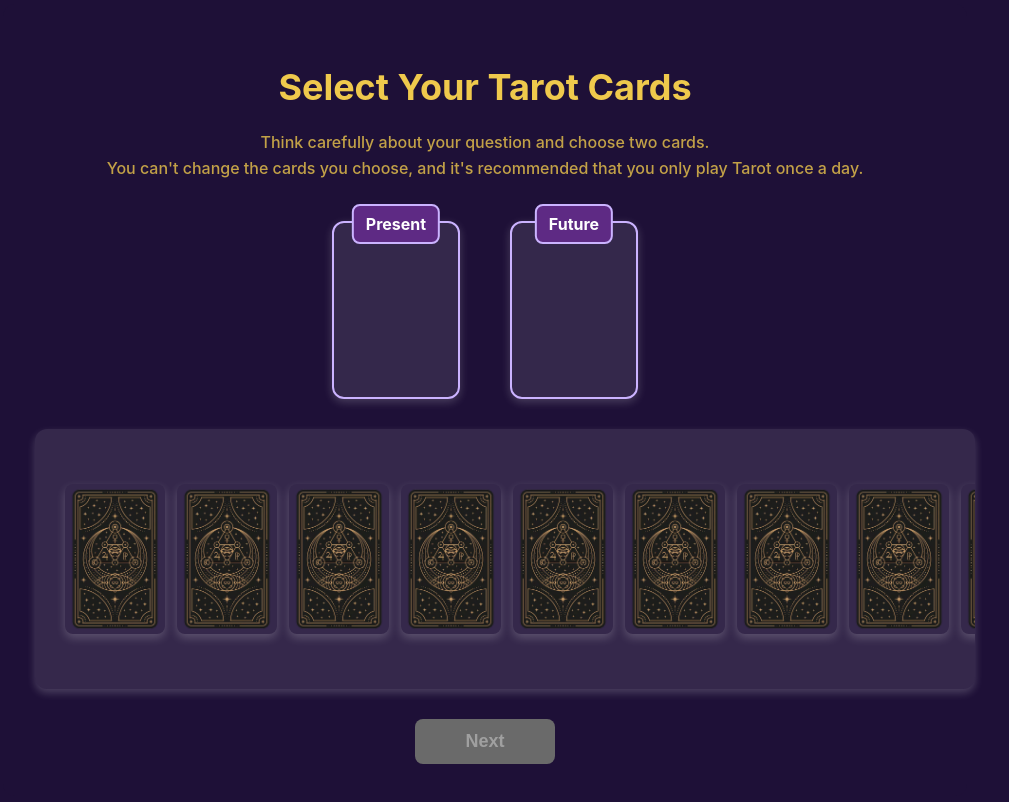
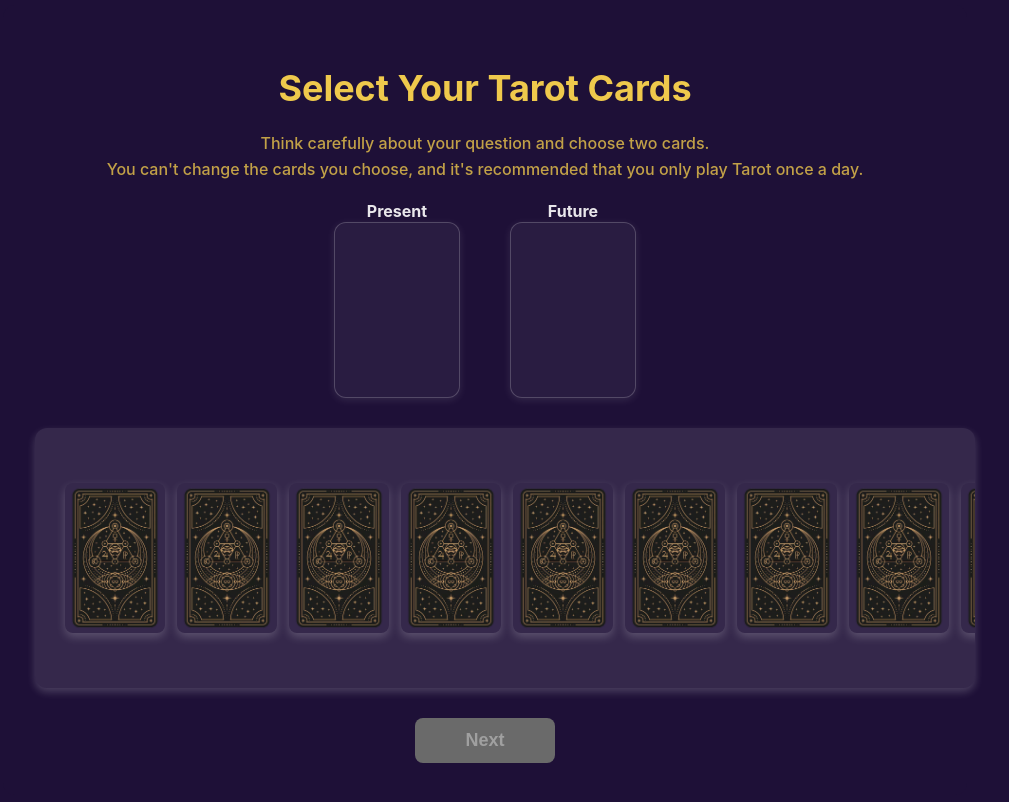
Before and after one commit to MJZ-Templates/tarot-widget, a React (Vite) app: page / in a window 1280 px wide. Shown: the top 802 px of the page, without its empty margins (155-1164 px from the left). Built offline with nearby package versions, Linux system fonts and the light colour scheme.

Commit message:
design: 디자인 수정

```diff
--- a/src/components/CardLabel.jsx
+++ b/src/components/CardLabel.jsx
@@ -11,15 +11,15 @@ const StyledLabel = styled.div`
   align-items: center;
   justify-content: center;
   position: absolute;
-  top: -19px;
+  top: -28px;
   left: 50%;
   transform: translateX(-50%);
-  background: #5e2a84;
-  padding: 6px 12px;
-  color: #ffffff;
+  padding: 4px 10px;
+  color: rgba(255, 255, 255, 0.9);
   font-size: 16px;
-  font-weight: bold;
-  border: 2px solid #cbb3ff;
+  font-weight: 700;
   border-radius: 8px;
   white-space: nowrap;
+  transition: all 0.3s ease;
+  z-index: 10;
 `;
--- a/src/pages/InterpretationPage.jsx
+++ b/src/pages/InterpretationPage.jsx
@@ -53,6 +53,7 @@ const Container = styled.div`
   padding: 2rem;
   border-radius: 12px;
   box-shadow: 0px 4px 12px rgba(255, 215, 0, 0.15);
+  backdrop-filter: blur(10px);
 `;
 
 const Title = styled.h1`
@@ -60,6 +61,7 @@ const Title = styled.h1`
   font-weight: bold;
   color: #efc94c;
   margin-bottom: 1rem;
+  text-shadow: 0px 2px 4px rgba(255, 255, 255, 0.15);
 `;
 
 const InterpretationContainer = styled.div`
@@ -71,19 +73,19 @@ const InterpretationContainer = styled.div`
 
 const NoCardMessage = styled.p`
   font-size: 18px;
-  color: #efc94c;
+  color: rgba(203, 179, 255, 0.8);
   text-align: center;
 `;
 
 const Card = styled.div`
   width: 280px;
   padding: 20px;
-  border: 2px solid #cbb3ff;
+  border: 1px solid rgba(203, 179, 255, 0.3);
   border-radius: 12px;
   text-align: center;
-  background: rgba(255, 255, 255, 0.1);
-  box-shadow: 0px 3px 15px rgba(255, 204, 0, 0.2);
-  backdrop-filter: blur(8px);
+  background: rgba(255, 255, 255, 0.05);
+  box-shadow: 0px 3px 12px rgba(255, 255, 255, 0.15);
+  backdrop-filter: blur(12px);
   position: relative;
   transition: transform 0.3s ease-in-out, box-shadow 0.3s ease-in-out;
 `;
@@ -92,7 +94,7 @@ const CardImage = styled.img`
   width: 180px;
   height: auto;
   border-radius: 8px;
-  box-shadow: 0px 3px 8px rgba(255, 204, 0, 0.2);
+  box-shadow: 0px 3px 8px rgba(203, 179, 255, 0.2);
 `;
 
 const CardTitle = styled.h2`
@@ -103,7 +105,7 @@ const CardTitle = styled.h2`
 
 const CardDescription = styled.p`
   font-size: 16px;
-  color: #d1c3ff;
+  color: rgba(203, 179, 255, 0.8);
   line-height: 1.6;
   text-align: justify;
 `;
--- a/src/pages/ResultPage.jsx
+++ b/src/pages/ResultPage.jsx
@@ -87,7 +87,7 @@ const Title = styled.h1`
   font-size: 28px;
   font-weight: bold;
   color: #efc94c;
-  margin-bottom: 1.5rem;
+  margin-bottom: 2rem;
 `;
 
 const ResultContainer = styled.div`
@@ -107,31 +107,20 @@ const NoCardMessage = styled.p`
 const Card = styled.div`
   width: 280px;
   padding: 30px;
-  border: 2px solid #cbb3ff;
+  border: 1px solid rgba(203, 179, 255, 0.3);
   border-radius: 12px;
   text-align: center;
-  background: rgba(255, 255, 255, 0.1);
-  box-shadow: 0px 3px 15px rgba(255, 255, 255, 0.2);
-  backdrop-filter: blur(8px);
+  background: rgba(255, 255, 255, 0.05);
+  box-shadow: 0px 3px 12px rgba(255, 255, 255, 0.15);
+  backdrop-filter: blur(12px);
   position: relative;
   transition: transform 0.3s ease-in-out, box-shadow 0.3s ease-in-out;
   opacity: 0;
   animation: fadeIn 0.6s ease-in-out forwards;
 
   &:hover {
-    transform: scale(1.05);
-    box-shadow: 0px 6px 20px rgba(255, 255, 255, 0.3);
-  }
-
-  @keyframes fadeIn {
-    from {
-      opacity: 0;
-      transform: translateY(10px);
-    }
-    to {
-      opacity: 1;
-      transform: translateY(0);
-    }
+    transform: scale(1.03);
+    box-shadow: 0px 6px 20px rgba(255, 255, 255, 0.2);
   }
 `;
 
@@ -157,16 +146,17 @@ const TagContainer = styled.div`
 `;
 
 const Tag = styled.span`
-  background: rgba(203, 179, 255, 0.3);
+  background: rgba(203, 179, 255, 0.2);
   padding: 6px 12px;
   border-radius: 10px;
   font-size: 14px;
   font-weight: bold;
   color: #e0e0e0;
-  transition: background 0.3s ease;
+  transition: background 0.3s ease, transform 0.2s ease-in-out;
 
   &:hover {
-    background: rgba(203, 179, 255, 0.5);
+    background: rgba(203, 179, 255, 0.4);
+    transform: scale(1.05);
   }
 `;
 
--- a/src/pages/SelectCardPage.jsx
+++ b/src/pages/SelectCardPage.jsx
@@ -148,10 +148,10 @@ const SelectedBox = styled.div`
   width: 100px;
   height: 150px;
   padding: 12px;
-  border: 2px solid #cbb3ff;
-  background: rgba(255, 255, 255, 0.1);
+  border: 1px solid rgba(255, 255, 255, 0.2);
+  background: rgba(255, 255, 255, 0.05);
   border-radius: 12px;
-  box-shadow: 0px 3px 10px rgba(255, 255, 255, 0.2);
+  box-shadow: 0px 2px 8px rgba(255, 255, 255, 0.1);
   transition: all 0.3s ease;
 `;
 
```
